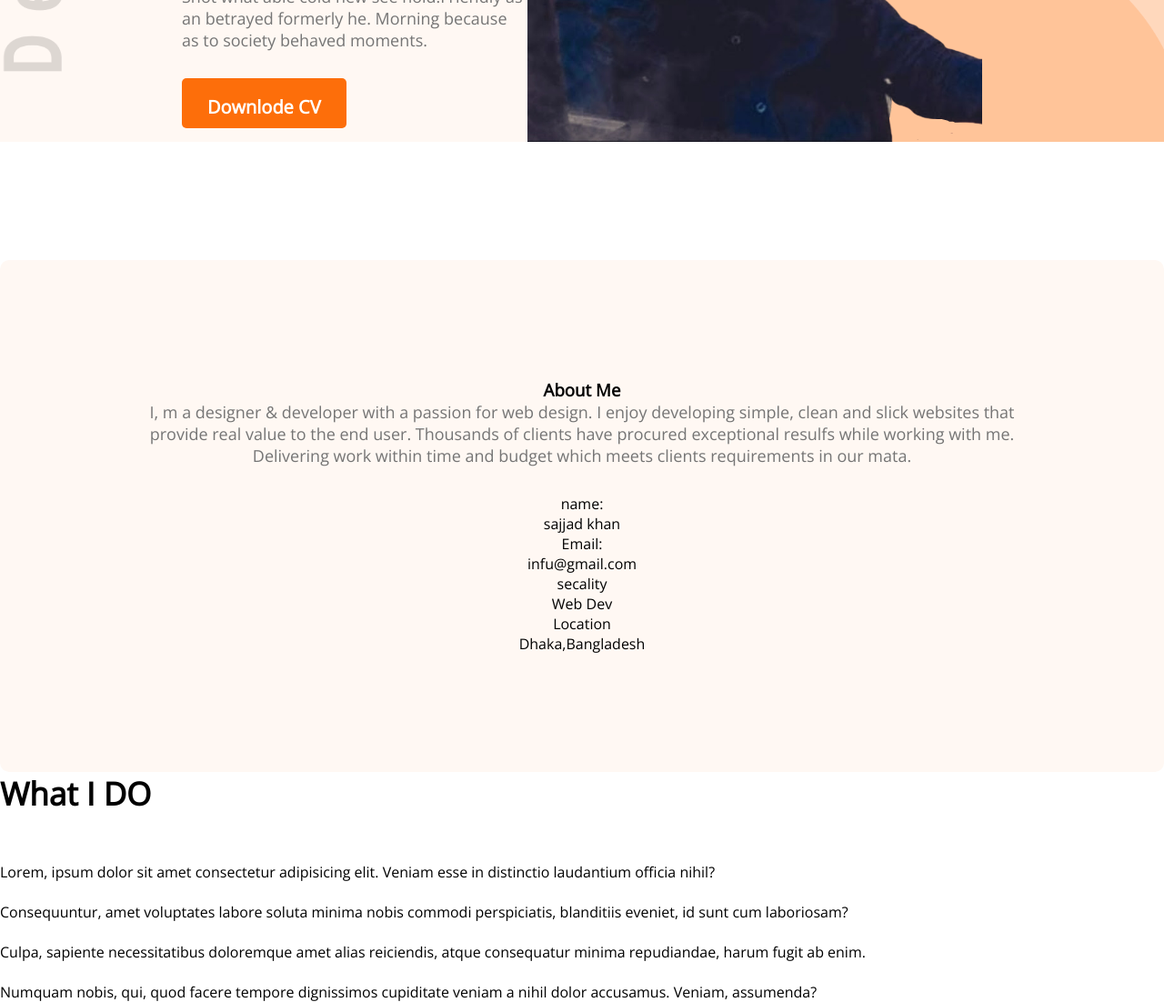
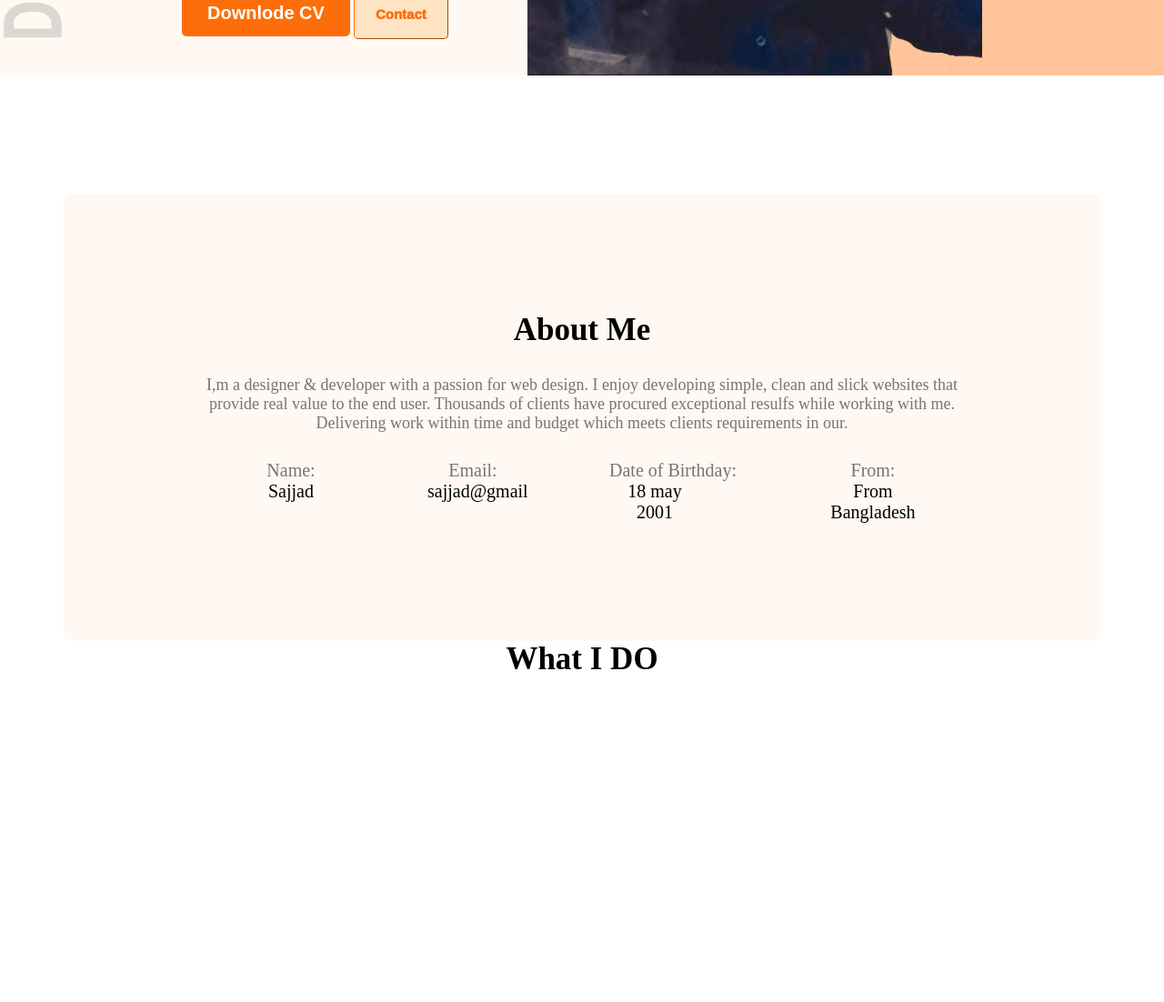
Before and after one commit to sajjadgittu/my-developer-portfolio, a plain HTML site: page images/index.html in a window 1280 px wide. Shown: the part 499-1601 px from the top of the page at 91% size. After the commit the page ends 1274 px from the top, so only its background shows below. Drawn offline with nearby package versions, Linux system fonts and the light colour scheme.

Commit message:
My-developer-portfolio

```diff
--- a/images/index.html
+++ b/images/index.html
@@ -14,10 +14,10 @@
 </head>
 
 <body>
+    <!-- First PArt -->
     <header class="header">
         <nav>
             <h2>Sajj<span class="text-primary">a</span>d</h2>
-
 
             <ul>
                 <li>Portfolio</li>
@@ -25,71 +25,67 @@
                 <li><button class="btn-primary">Hire</button></li>
             </ul>
 
+
         </nav>
+        <!-- 2nd part downlode cv-->
+
         <div class="banner">
             <div>
                 <h3 class="banner-sub-title">Hi, I am</h3>
                 <h1 class="banner-title">Sajjad khan</h1>
                 <p class="banner-description">Shot what able cold new see hold.Friendly as an betrayed formerly he.
                     Morning because as to society behaved moments.</p>
-            <button class="btn-primary">Downlode CV</button>
+                <button class="btn-primary">Downlode CV</button>
+                <button class="contact-btn">Contact</button>
             </div>
             <img src="../images/shk.png" alt="" srcset="">
 
         </div>
+    </header>
+    <!-- 3rd part about -->
 
-
-
-
-    </header>
     <main>
-        <section class="about">
-            <h3>About Me</h3>
-            <p class="section-description">I, m a designer & developer with a passion for web design. I enjoy developing simple, clean and slick websites that provide real value to the end user. Thousands of clients have procured exceptional resulfs while working with me. Delivering work within time and budget which meets clients requirements in our mata.</p>
-            <div class="about-infu-containar">
+    <section class="about">
+        <div>
+            <h3 class="section-title">About Me</h3>
+            <p class="section-description">I,m a designer & developer with a passion for web design. I enjoy
+             developing
+             simple, clean and slick websites that provide real value to the end user. Thousands of clients have
+            procured exceptional resulfs while working with me. Delivering work within time and budget which
+             meets
+            clients requirements in our.</p>
+            <div class="about-infu-container">
                 <div class="about-infu">
-                    <p class="infu-tile">name:</p>
-                    <infu-description> sajjad khan</infu-description>
+                    <p class="infu-title">Name:</p>
+                    <p class="infu-description">Sajjad</p>
                 </div>
                 <div class="about-infu">
-                    <p class="infu-tile">Email:</p>
-                    <infu-description>infu@gmail.com</infu-description>
+                    <p class="infu-title">Email:</p>
+                    <p class="infu-description">sajjad@gmail</p>
                 </div>
                 <div class="about-infu">
-                    <p class="infu-tile">secality</p>
-                    <infu-description>Web Dev</infu-description>
+                    <p class="infu-title">Date of Birthday:</p>
+                    <p class="infu-description">18 may 2001</p>
                 </div>
                 <div class="about-infu">
-                    <p class="infu-tile">Location</p>
-                    <infu-description>Dhaka,Bangladesh</infu-description>
+                    <p class="infu-title">From:</p>
+                    <p class="infu-description">From Bangladesh</p>
                 </div>
 
             </div>
+
+        </div>
+
+
+            </div>
         </section>
+
+        <!-- What i do section -->
+
         <section>
             <h3 class="section-title">What I DO </h3>
-            <div class="skils-container">
-                <skill>
-                    <img src="" alt="">
-                    <p class="skill-title"></p>
-                    <p class="skil-description">Lorem, ipsum dolor sit amet consectetur adipisicing elit. Veniam esse in distinctio laudantium officia nihil?</p>
-                </skill>
-                <skill>
-                    <img src="" alt="">
-                    <p class="skill-title"></p>
-                    <p class="skil-description">Consequuntur, amet voluptates labore soluta minima nobis commodi perspiciatis, blanditiis eveniet, id sunt cum laboriosam?</p>
-                </skill>
-                <skill>
-                    <img src="" alt="">
-                    <p class="skill-title"></p>
-                    <p class="skil-description">Culpa, sapiente necessitatibus doloremque amet alias reiciendis, atque consequatur minima repudiandae, harum fugit ab enim.</p>
-                </skill>
-                <skill>
-                    <img src="" alt="">
-                    <p class="skill-title"></p>
-                    <p class="skil-description">Numquam nobis, qui, quod facere tempore dignissimos cupiditate veniam a nihil dolor accusamus. Veniam, assumenda?</p>
-                </skill>
-            </div>
+
+
         </section>
 
     </main>
--- a/images/styles/protfolio.css
+++ b/images/styles/protfolio.css
@@ -1,12 +1,12 @@
 * {
     margin: 0;
-    font-family: 'Open Sans', sans-serif;
+    font-family:'Open Sans'sans-serif;
 }
 
 .text-primary {
     color: #FD6E0A;
 }
-
+/* button css */
 .btn-primary {
     color: #FFFFFF;
     font-weight: 700;
@@ -16,27 +16,40 @@
     height: 55px;
     border-radius: 5px;
     background: #FD6E0A;
+
+
+}
+/* contact btn */
+
+.contact-btn{
+    color:#FD6E0A;
+    font-weight: 1000;
+    font-size:15px;
+    height: 55px;
+    border-width:1px;
+    border-radius: 5px;
+    border-color: #FD6E0A;
+    background-color:bisque;
+    padding: 15px 23px;
+
+
 }
 
 .header {
     background: #FFF8F3;
     background-image: url('../header_bg.png'), url('../developer.png');
     background-repeat: no-repeat;
-    background-position: bottom right;
-    background-position: bottom right, left;
-    overflow: hidden;
-    background-size: 600px 350px, 90px 500px;
-    align-items: center;
-
+    background-position:bottom:bottom right;
+    background-position: bottom right,left;
+    overflow:hidden;
+    background-size: 600px 350px,90px 500px;
+    align-items:center;
+    background-image-size:bottom,:right
 
 }
-
-
 /* header and navigation styles */
 nav {
-    display: flex;
-    justify-content: space-between;
-    margin: 50px 200px;
+
 }
 
 nav title {
@@ -49,7 +62,6 @@ nav ul {
     align-items: center;
 
 }
-
 
 nav li {
     list-style: none;
@@ -82,7 +94,7 @@ nav li {
 }
 
 /* main section */
-.main {
+main {
     max-width: 1140px;
     margin: 0 auto;
 }
@@ -95,10 +107,11 @@ nav li {
     border-radius: 10px;
     padding: 130px 150px;
     text-align: center;
-    text-align: center;
+
 }
 
 .section-title {
+    text-align: center;
     margin-bottom: 30px;
     font-weight: 700;
     font-size: 35px;
@@ -127,5 +140,39 @@ nav li {
     color: #474747;
 }
 .what-i-do{
-    margin-top:130px;
+    margin-top:130px"
+    }
+.skill-container{
+    display:flex;
+    gap: 24px;
 }
+.skill{
+    background: #FFFFFF;
+    box-shadow: 0px 6px 50px rgba(0, 0, 0, 0.06);
+    border-radius: 5px;
+    padding: 30;
+}
+.skill-title{
+    font-weight: 700;
+    font-size: 20px;
+    margin-top:30px;
+    margin-bottom: 20px;
+}
+.skill-description{
+    color: #757575;
+}
+/* about information */
+.about-infu-container{
+    display: flex;
+    justify-content: space-around;
+}
+.infu-title{
+    color: #757575;
+    font-size:20px;
+}
+.infu-description{
+    color:black;
+    font-weight: 700px;
+    font-size: 20px;
+
+}
```
